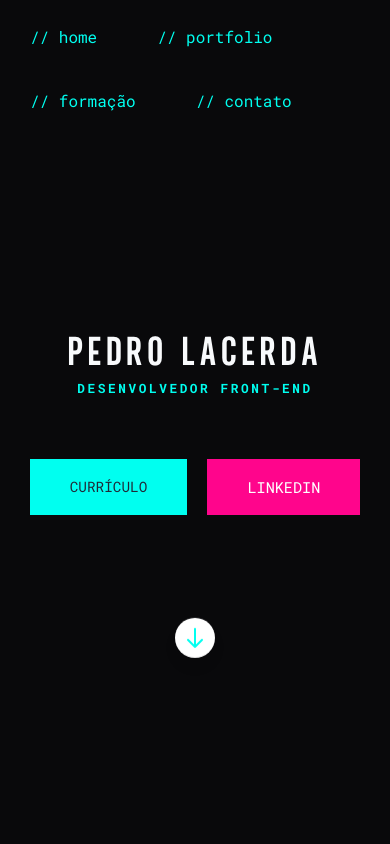
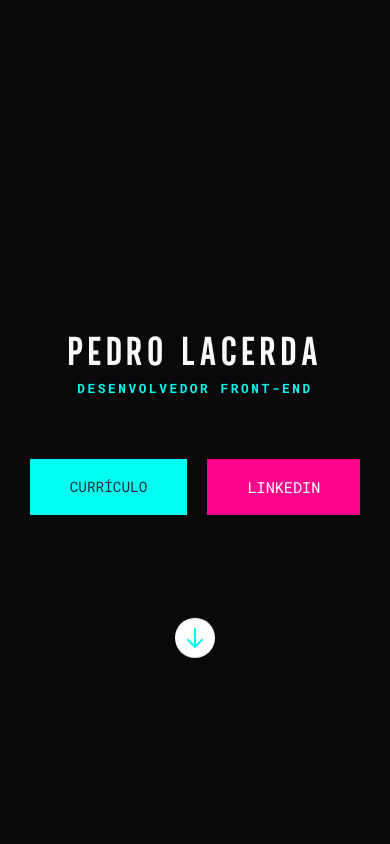
Before and after one commit to pedromakaveli/portfolio, a Vue app: page / in a window 390 px wide. Shown: the top 844 px of the page. Built offline with nearby package versions, Linux system fonts and the light colour scheme.

Commit message:
Responsive adjusts on nav

```diff
--- a/src/components/navbarMenu.vue
+++ b/src/components/navbarMenu.vue
@@ -1,8 +1,8 @@
 <template>
     <header class="fixed top-0 left-0 w-[100vw] px-5 py-[25px] z-[5]" :class="scrollPosition && activeMobile != true ? 'transition duration-500 ease-in-out bg-menu backdrop-blur-sm' : 'mt-0'">
 
-        <nav class="flex justify-center">
-            <ul class="flex items-center content-center flex-wrap text-cyan-bright font-roboto-mono text-[1rem] gap-10">
+        <nav class="flex justify-end md:flex justify-center">
+            <ul class="hidden md:flex items-center content-center flex-wrap text-cyan-bright font-roboto-mono text-[1rem] gap-10">
                 <li v-for="link, index in menuLinks" :key="index" class="px-[10px] py-[px]">
                     <a :href="link.link">{{ link.nome }}</a>
                 </li>
```
